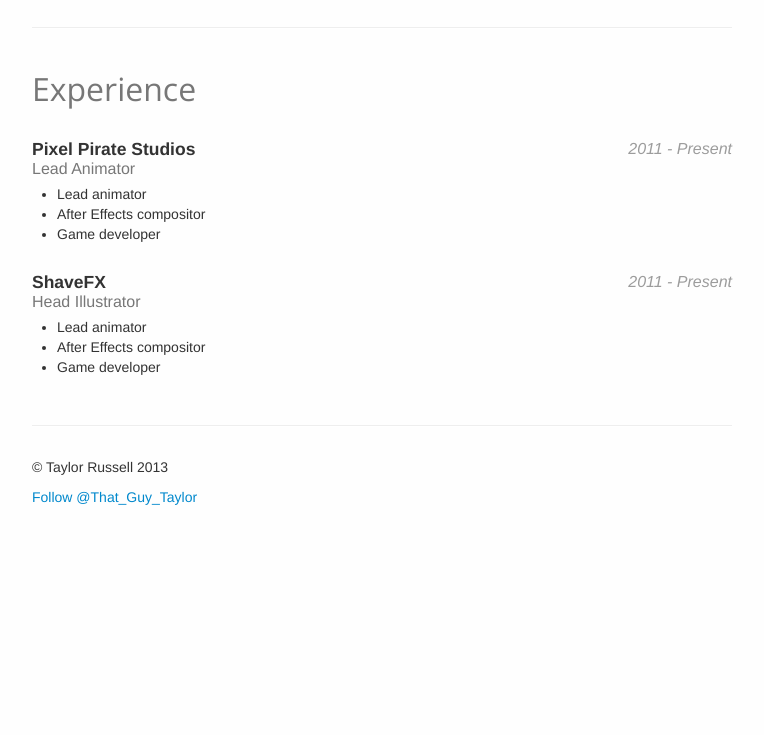
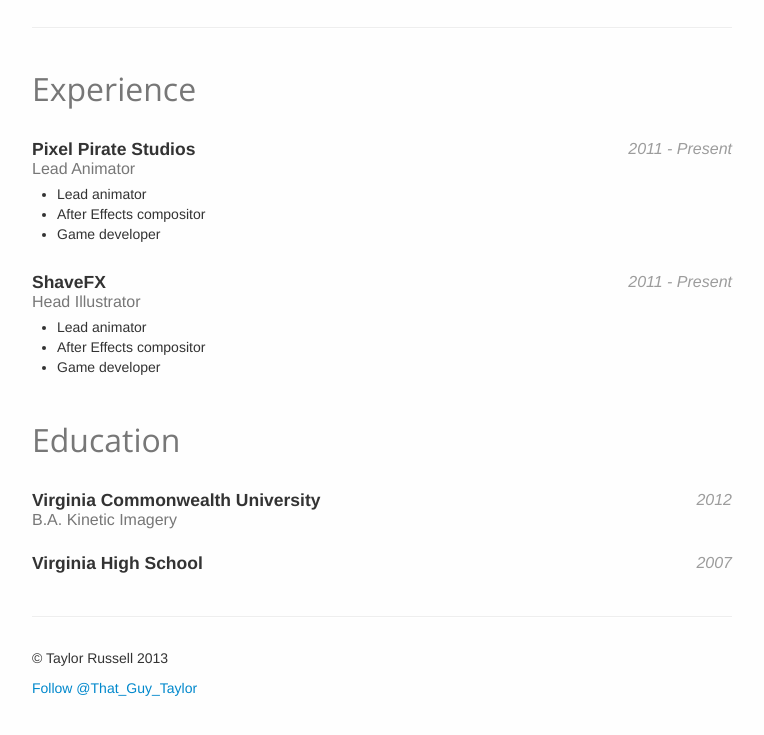
Before and after one commit to jpsullivan/taylorportfolio, a plain HTML site: page index.html in a window 1280 px wide. Shown: the part 1285-2020 px from the top of the page, without its empty margins (258-1022 px from the left). Before the commit the page ends 1842 px from the top, so only its background shows below. Drawn offline with nearby package versions, Linux system fonts and the light colour scheme.

Commit message:
Added education.  Lingo edits.

```diff
--- a/index.html
+++ b/index.html
@@ -89,7 +89,7 @@
 				<a class="right carousel-control" href="#myCarousel" data-slide="next">&rsaquo;</a>
 			</div><!-- /.carousel -->
 			<p class="lead">
-				I'm a Richmond-based animator who loves injecting seemingly boring projects with life and personality.
+				I'm a Richmond-based animator who loves to inject each and every project with life and personality.
 			</p>
 			<a href="#myModal" role="button" class="btn btn-large btn-success" data-toggle="modal">View my demo reel</a>
 		</div>
@@ -189,6 +189,23 @@
 			</div>
 		</div>
 
+		<div class="row-fluid marketing">
+			<h3>Education</h3>
+			<div class="span12 job">
+				<div class="heading">
+					<span class="pull-right date">2012</span>
+					<h4>Virginia Commonwealth University</h4>
+					<span class="position">B.A. Kinetic Imagery</span>
+				</div>
+			</div>
+			<div class="span12 job">
+				<div class="heading">
+					<span class="pull-right date">2007</span>
+					<h4>Virginia High School</h4>
+				</div>
+			</div>
+		</div>
+
 		<hr>
 
 		<div class="footer">
```
